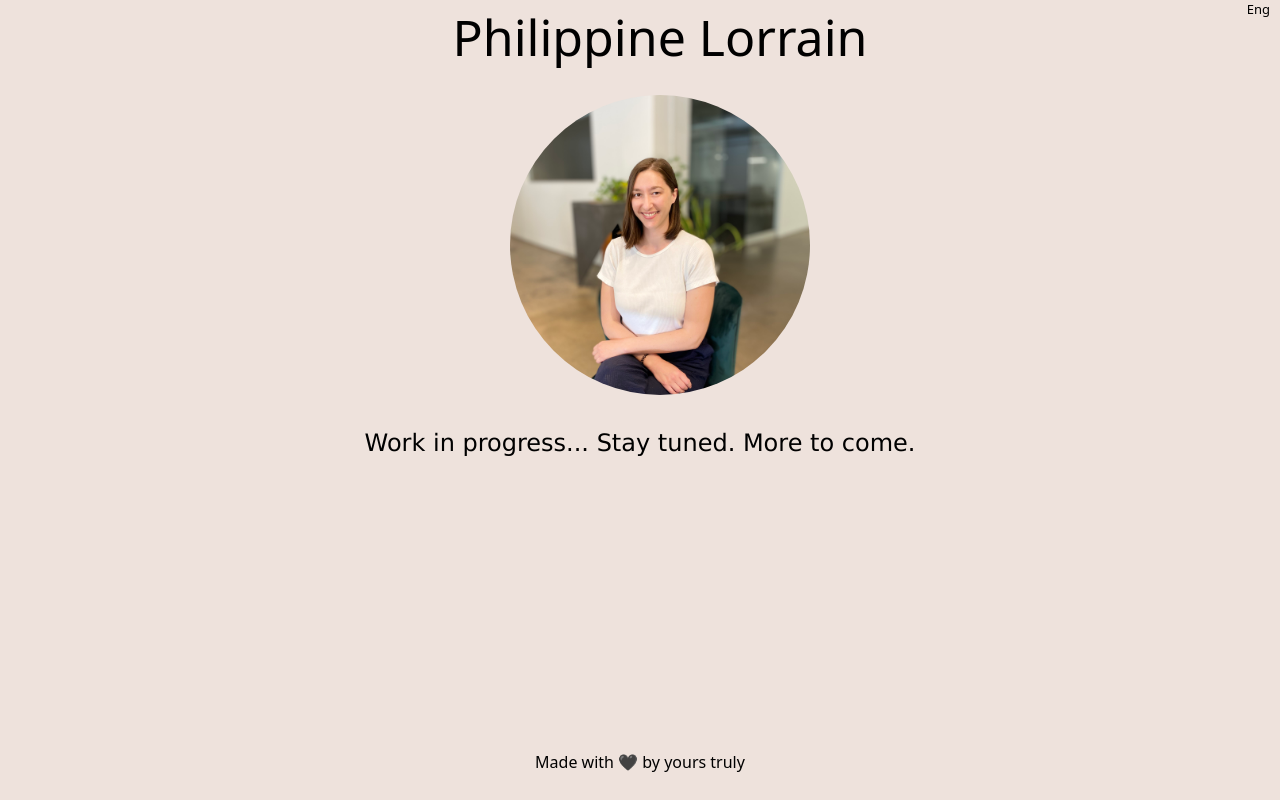
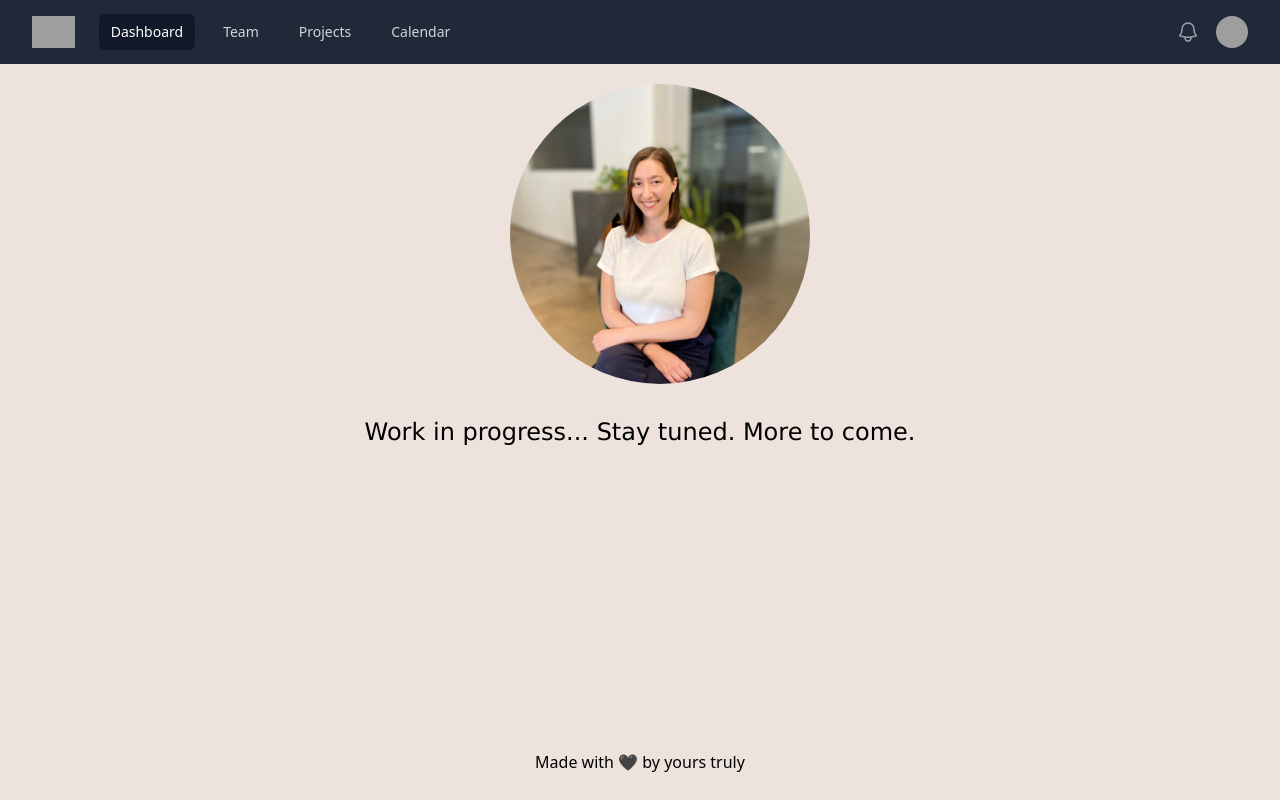
Before and after one commit to Plorrain/my-own-personnal-app, a React (Create React App) app: page / in a window 1280 px wide. Built offline with nearby package versions, Linux system fonts and the light colour scheme; grey boxes are pictures that could not be loaded.

Commit message:
App: implementing navBar

```diff
--- a/src/App.js
+++ b/src/App.js
@@ -1,17 +1,20 @@
 import React, { Fragment } from "react";
+
+import NavBar from './components/UI/NavBar';
 
 const App = () => {
   return (
     <Fragment>
+      <NavBar />
       <div className="container-full">
-          <div className="translation-button">
+          {/* <div className="translation-button">
             <p>Eng</p>
-          </div>
+          </div> */}
       </div>
       <div className="container">
-        <div className="name-banner">
+        {/* <div className="name-banner">
           <h1>Philippine Lorrain</h1>
-        </div>
+        </div> */}
         {/* image exists only in CSS/if it breaks will need to come back here in <img /> */}
         <div className="image-background"></div>
           {/* <a href="https://www.brunchtime.live/" target="blank">
```
